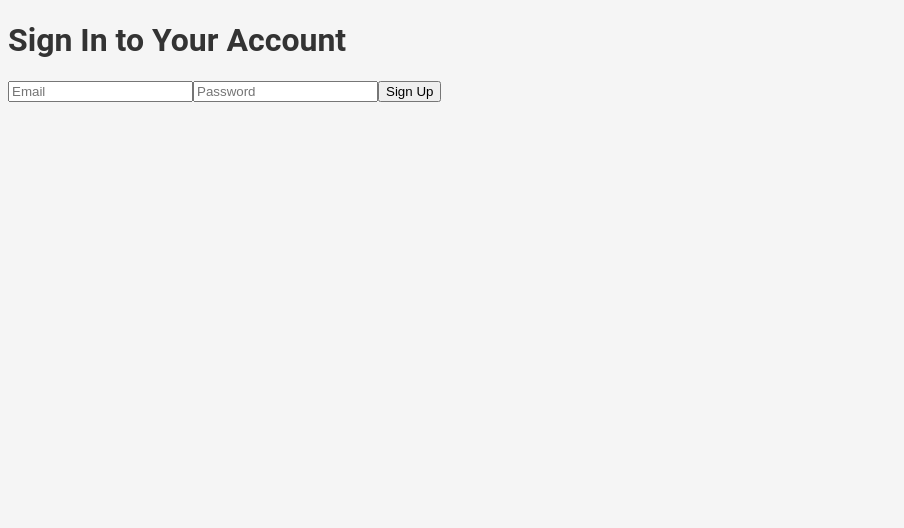
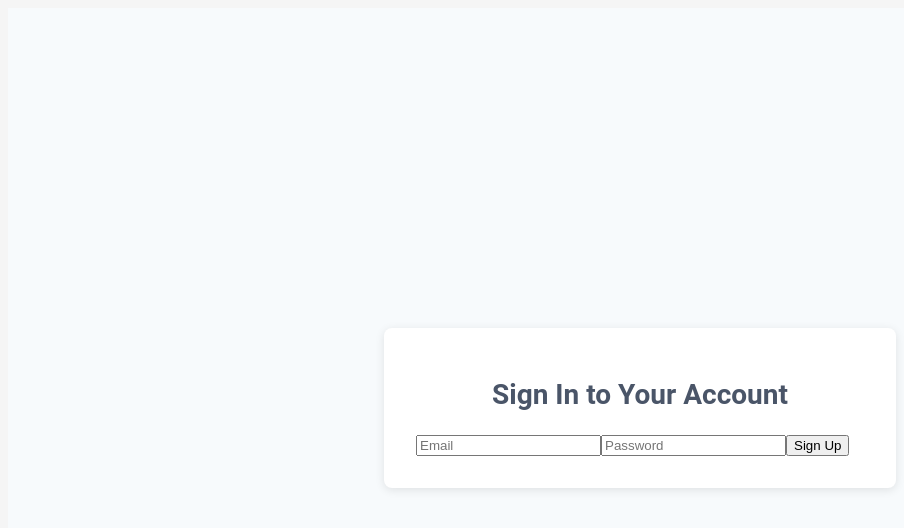
Before and after one commit to TapiwaHerbetNosenga/HERNOS241_JSE2407_D_Herbet-Nosenga_FSJ02, a Next.js app in the folder my-next-app/: page /auth/auth in a window 1280 px wide. Shown: the top 528 px of the page, without its empty margins (0-904 px from the left). Built offline with nearby package versions, Linux system fonts and the light colour scheme; no server answers.

Commit message:
made styling for auth pages better

```diff
--- a/my-next-app/src/pages/auth/auth.jsx
+++ b/my-next-app/src/pages/auth/auth.jsx
@@ -3,9 +3,13 @@ import SignupForm from '@/components/FirebaseAuth';
 
 const AuthPage = () => {
   return (
-    <div>
-      <h1>Sign In to Your Account</h1>
-      <SignupForm/>
+    <div style={{ minHeight: "100vh", display: "flex", flexDirection: "column", alignItems: "center", justifyContent: "center", backgroundColor: "#f7fafc" }}>
+      <div style={{ backgroundColor: "#fff", padding: "2rem", borderRadius: "0.5rem", boxShadow: "0 2px 10px rgba(0, 0, 0, 0.1)", width: "100%", maxWidth: "28rem" }}>
+        <h1 style={{ fontSize: "1.75rem", fontWeight: "700", marginBottom: "1.5rem", textAlign: "center", color: "#4a5568" }}>
+          Sign In to Your Account
+        </h1>
+        <SignupForm />
+      </div>
     </div>
   );
 };
--- a/my-next-app/src/pages/index.jsx
+++ b/my-next-app/src/pages/index.jsx
@@ -80,7 +80,7 @@ export default function ProductListing({
         <h1 className="title">Maccy's E-Commerce Store</h1>
        {user ?(
         <>
-        <Link href={"auth/sign-out"}> <h2>Sign out</h2></Link>
+        <Link href={"auth/sign-out"}> <h2 className="text-lg font-bold text-white bg-red-500 hover:bg-red-700 transition-colors px-4 py-2 rounded">Sign out</h2></Link>
 
 
        </>) : (
```
Also changed, not shown: my-next-app/src/pages/auth/sign-in.jsx (+7 -3 lines).
